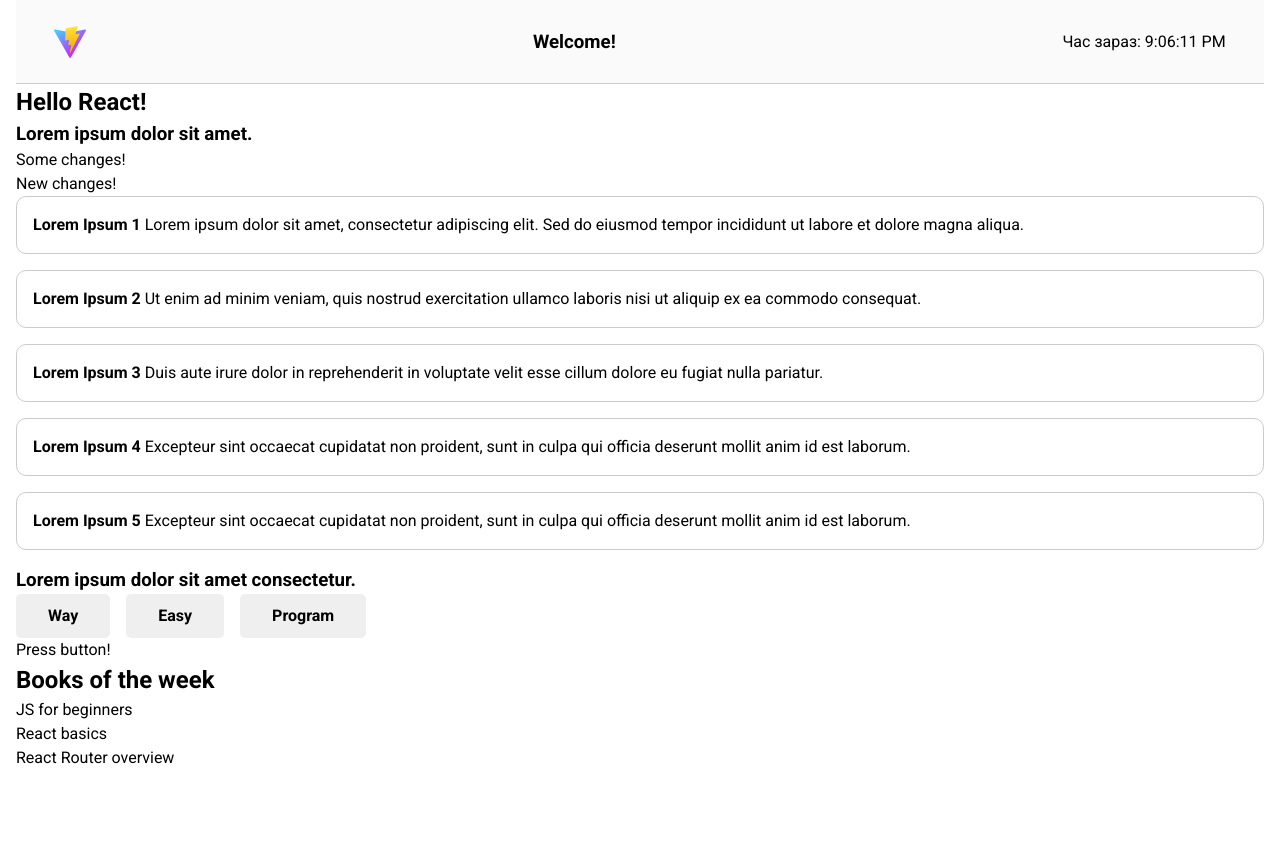
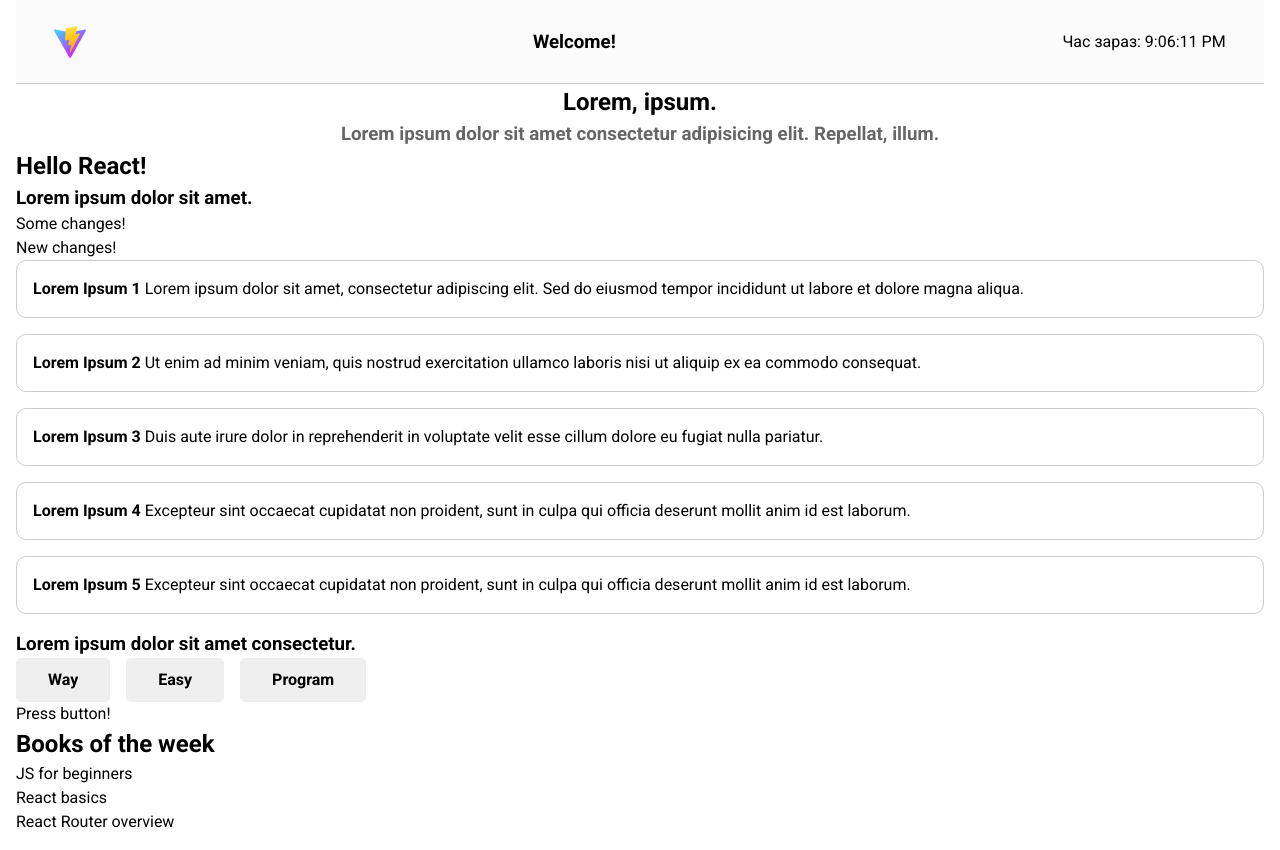
Before and after one commit to PushEaxVK/react-learn, a React (Vite) app: page / in a window 1280 px wide. Before the commit the page ends 800 px from the top, so only its background shows below. Built offline with nearby package versions, Linux system fonts and the light colour scheme.

Commit message:
Intro section in jsx

```diff
--- a/src/App.jsx
+++ b/src/App.jsx
@@ -2,12 +2,14 @@ import Header from './components/Header/Header';
 import SectionTabs from './components/SectionTabs/SectionTabs';
 import SectionHello from './components/SectionHello/SectionHello';
 import SectionBooks from './components/SectionBooks/SectionBooks';
+import IntroSection from './components/IntroSection/IntroSection';
 
 function App() {
   return (
     <>
       <Header />
       <main>
+        <IntroSection />
         <SectionHello />
         <SectionTabs />
         <SectionBooks />
--- /dev/null
+++ b/src/components/IntroSection/IntroSection.jsx
@@ -0,0 +1,15 @@
+import css from './IntroSection.module.css';
+
+const IntroSection = () => {
+  return (
+    <section>
+      <h1 className={css.centered}>Lorem, ipsum.</h1>
+      <h3 className={css.centered} style={{ color: '#666' }}>
+        Lorem ipsum dolor sit amet consectetur adipisicing elit. Repellat,
+        illum.
+      </h3>
+    </section>
+  );
+};
+
+export default IntroSection;
--- /dev/null
+++ b/src/components/IntroSection/IntroSection.module.css
@@ -0,0 +1,3 @@
+.centered {
+  text-align: center;
+}
```
